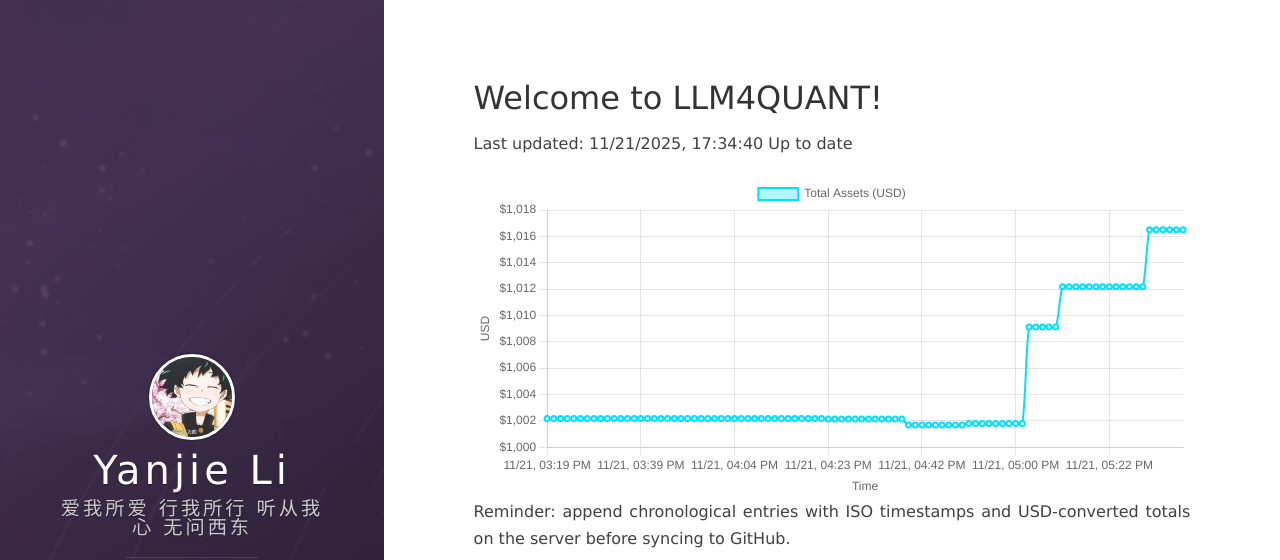
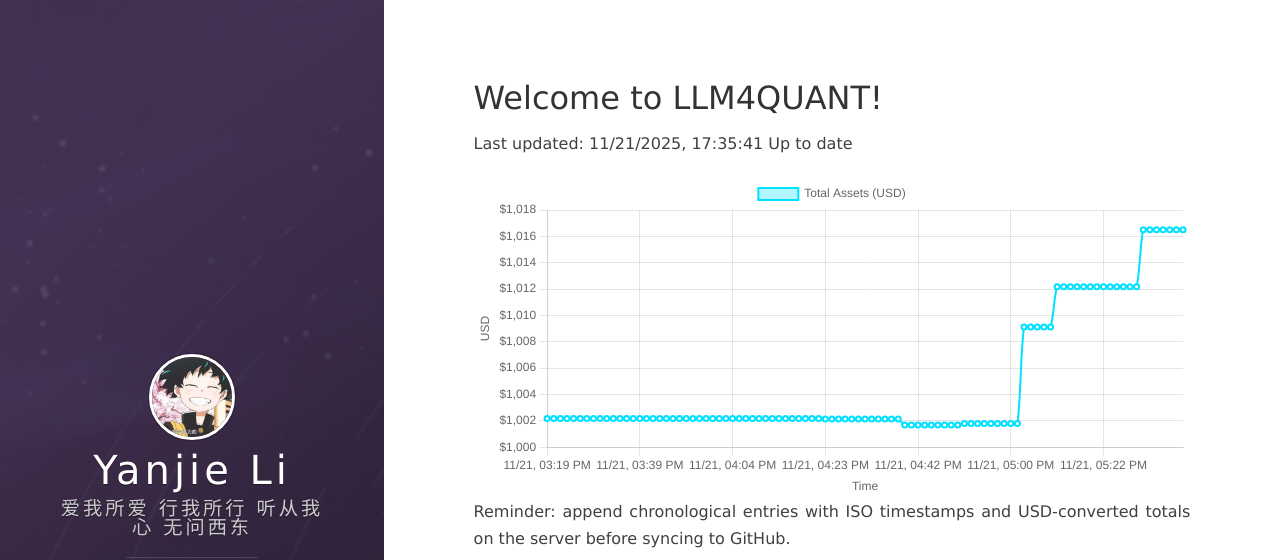
Before and after one commit to leeyegy/leeyegy.github.io, a Jekyll site: the page built from live-trading.html, in a window 1280 px wide and 1162 px high. Shown: the top 560 px of the window. Built offline with Jekyll 4.4.1, drawn with Linux system fonts in a browser that asks for light colours; nearby versions of some CDN libraries.

Commit message:
AccountMonitor: update balance history 2025-11-22T01:35:41+08:00

```diff
--- a/assets/data/binance/balance-history.json
+++ b/assets/data/binance/balance-history.json
@@ -1,5 +1,5 @@
 {
-  "generatedAt": "2025-11-22T01:34:40+08:00",
+  "generatedAt": "2025-11-22T01:35:41+08:00",
   "asset": "total_usd_value",
   "history": [
     {
@@ -385,6 +385,10 @@
     {
       "timestamp": "2025-11-22T01:34:40+08:00",
       "totalUsd": 1016.50120675
+    },
+    {
+      "timestamp": "2025-11-22T01:35:41+08:00",
+      "totalUsd": 1016.50120675
     }
   ]
 }
```
